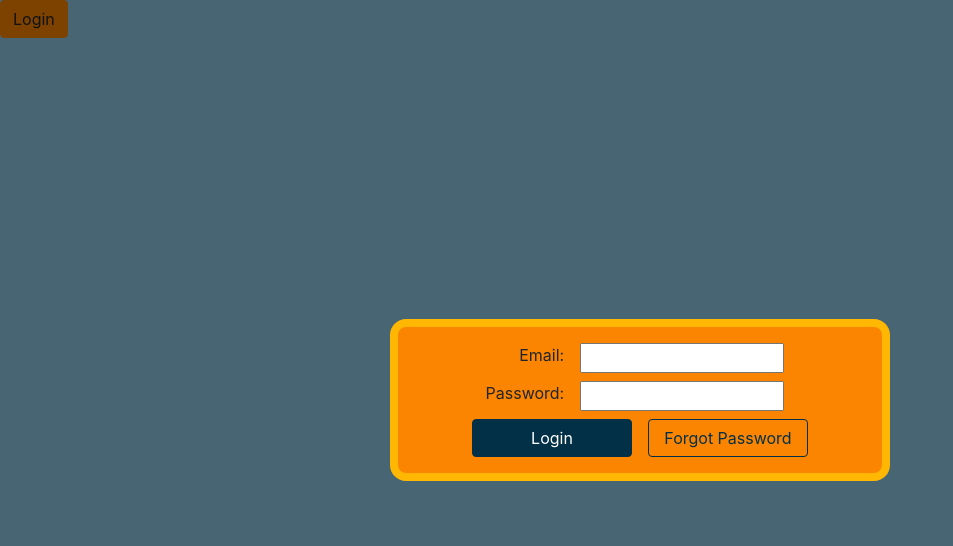
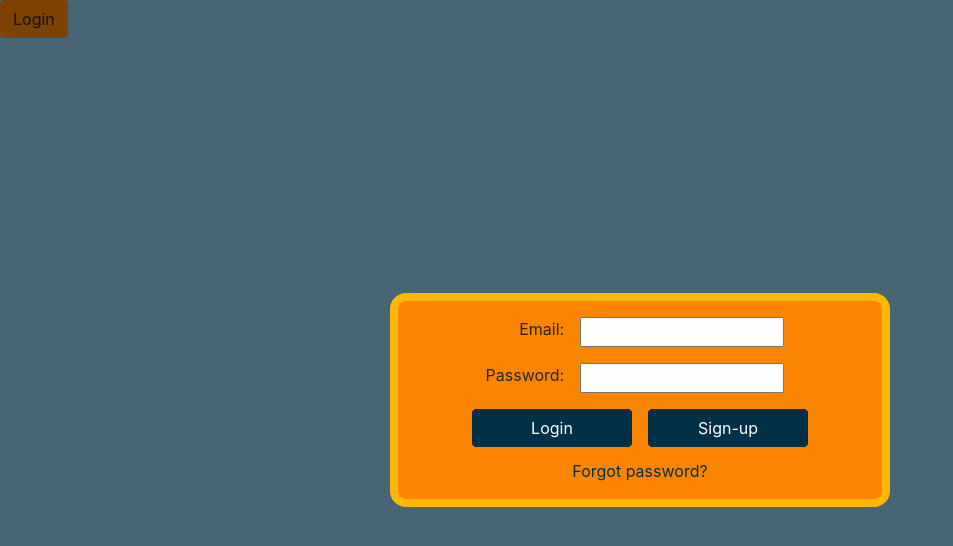
Before and after one commit to blakdragon39/CodenameMapleWebsite, a React (Create React App) app: page / in a window 1280 px wide. Both pictures are taken after a click on the button "Login". Shown: the top 546 px of the page, without its empty margins (0-953 px from the left). Built offline with nearby package versions, Linux system fonts and the light colour scheme.

Commit message:
Moved buttons around

```diff
--- a/src/LoginForm.js
+++ b/src/LoginForm.js
@@ -59,8 +59,9 @@ const LoginForm = ({ visible, setVisible }) => {
                     </div>
                     <div className='buttons'>
                         <Button type='submit' variant='secondary'>Login</Button>
-                        <Button variant='outline-secondary'>Forgot Password</Button>
+                        <Button variant='secondary'>Sign-up</Button>
                     </div>
+                    <div className='text'><a href='/forgotPassword'>Forgot password?</a></div>
                 </form>
             </Surround>
         </Modal>
--- a/src/css/LoginModal.css
+++ b/src/css/LoginModal.css
@@ -6,7 +6,7 @@
 .inputField {
   display: flex;
   justify-content: center;
-    margin-bottom: 8px;
+  margin-bottom: 16px;
 }
 
 .inputField input {
@@ -23,6 +23,7 @@
 .buttons {
   display: flex;
   justify-content: center;
+  margin-bottom: 12px;
 }
 
 .buttons button {
@@ -30,3 +31,12 @@
   margin-left: 8px;
   margin-right: 8px;
 }
+
+.text {
+  text-align: center;
+}
+.text a {
+  color: #023047;
+}
+
+/*# sourceMappingURL=LoginModal.css.map */
--- /dev/null
+++ b/src/css/LoginModal.scss
@@ -0,0 +1,42 @@
+@use "colors";
+
+.modal-content {
+    background-color: #00000000;
+    border: 0;
+}
+
+.inputField {
+    display: flex;
+    justify-content: center;
+    margin-bottom: 16px;
+}
+
+.inputField input {
+    width: 45%;
+}
+
+.inputField span {
+    display: inline-flex;
+    justify-content: flex-end;
+    margin-right: 16px;
+    width: 15%;
+}
+
+.buttons {
+    display: flex;
+    justify-content: center;
+    margin-bottom: 12px;
+}
+
+.buttons button {
+    width: 160px;
+    margin-left: 8px;
+    margin-right: 8px;
+}
+
+.text {
+    text-align: center;
+    a {
+        color: colors.$color-secondary;
+    }
+}
```
Also changed, not shown: 1 other file (tests, documents, lock files or other folders). Lines whose indentation alone changed are shown as unchanged.
